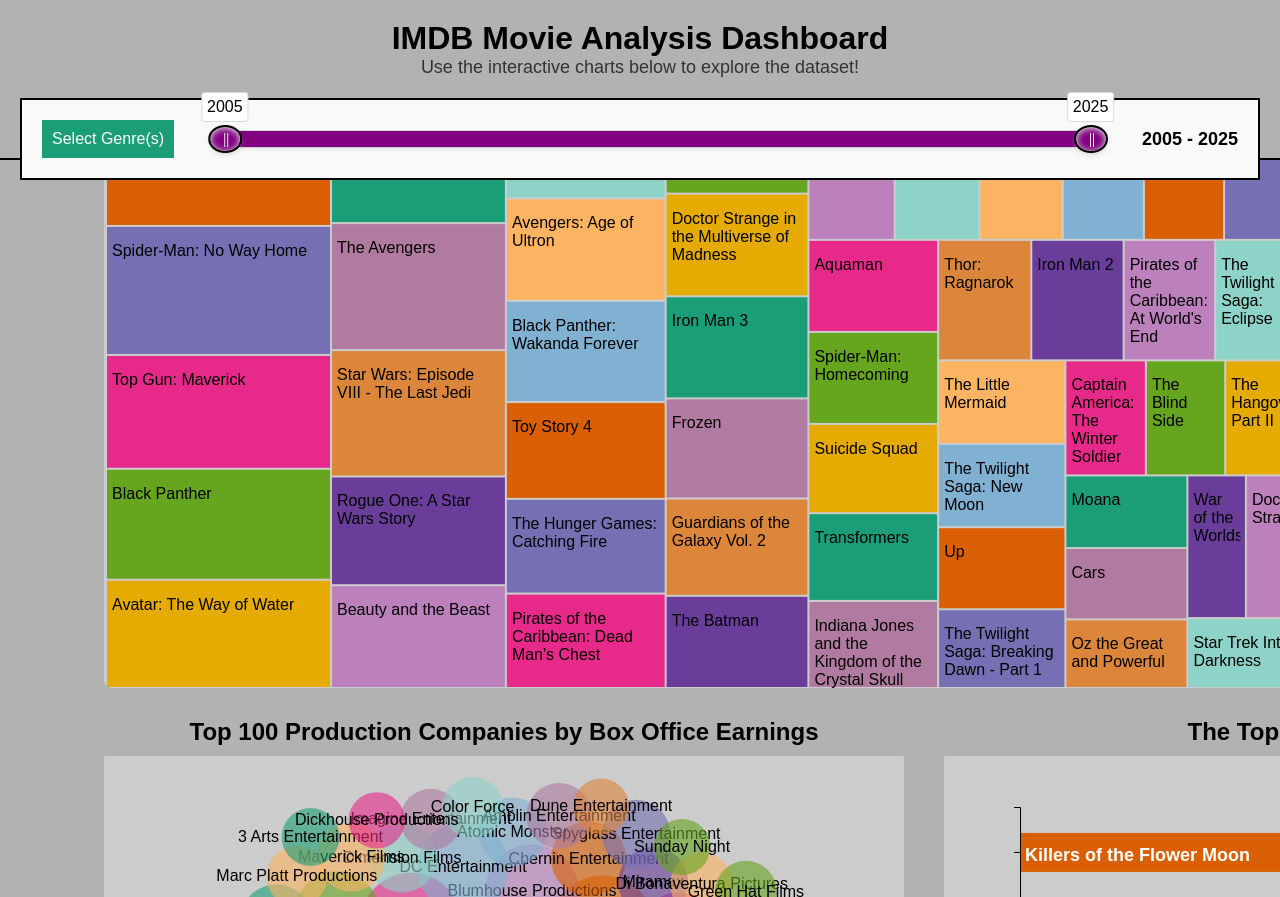
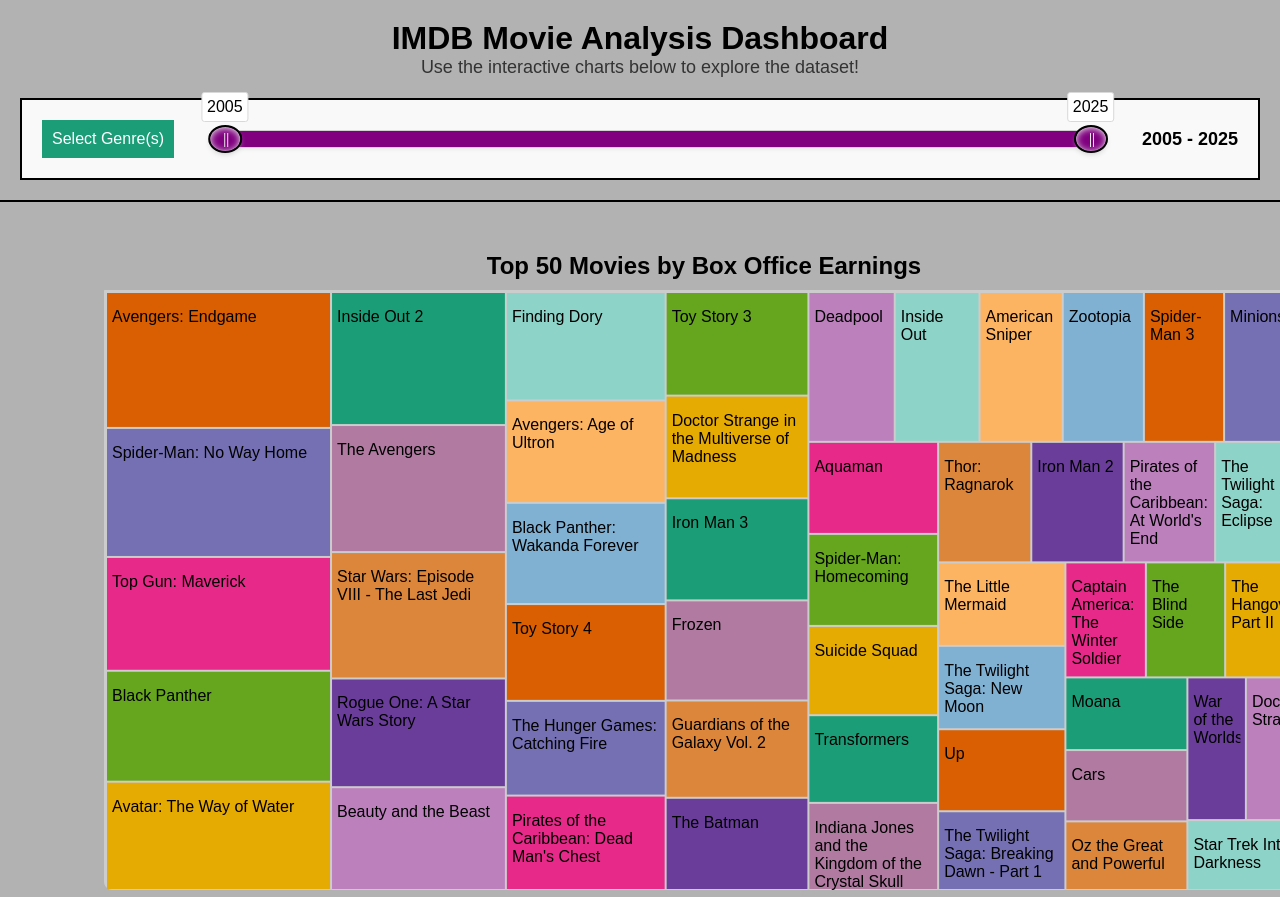
Before and after one commit to QJones76/place-holder, a plain HTML site: page index.html in a window 1280 px wide. Shown: the top 897 px of the page. Drawn offline with nearby package versions, Linux system fonts and the light colour scheme.

Commit message:
Changing vh in css to rem for pages hosting

```diff
--- a/static/css/styles.css
+++ b/static/css/styles.css
@@ -20,15 +20,15 @@ body {
   display: flex;
   flex-direction: column;
   align-items: center;
-  min-height: 100vh;
+  min-height: 100rem;
   width: 100%;
 }
 
 /* Top section of the page (title + filters) */
 .top-of-page {
-  position: fixed; /* locks the top of page to the top */
+  position: sticky;
   width: 100%;
-  height: 20vh;
+  height: 20rem;
   background-color: #b2b2b2;
   border-bottom: 2px solid black;
   padding: 20px;
@@ -38,7 +38,7 @@ body {
 }
 
 section {
-  padding-top: 22vh; /* Add space to the section element so charts show even with the locked top of page */
+  padding-top: 22rem; /* Add space to the section element so charts show even with the locked top of page */
 }
 
 /* Page title styling */
```
